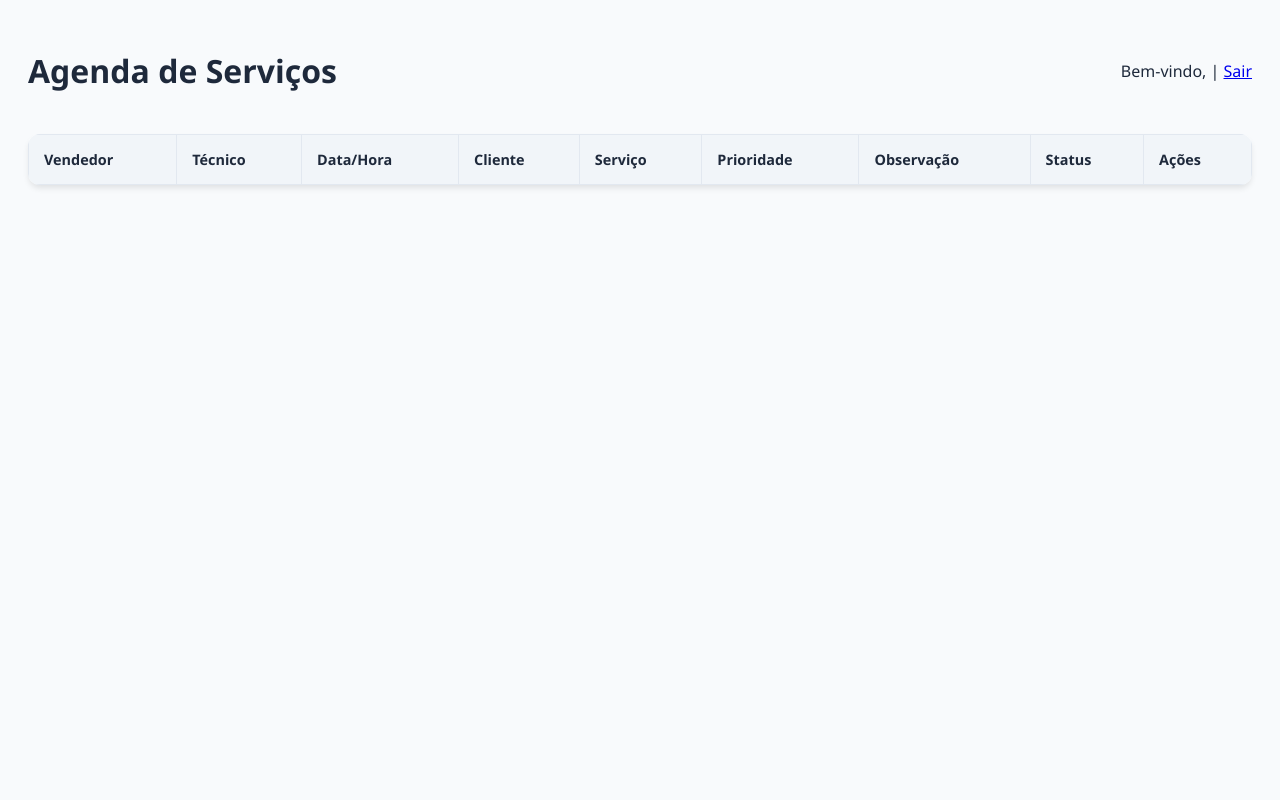
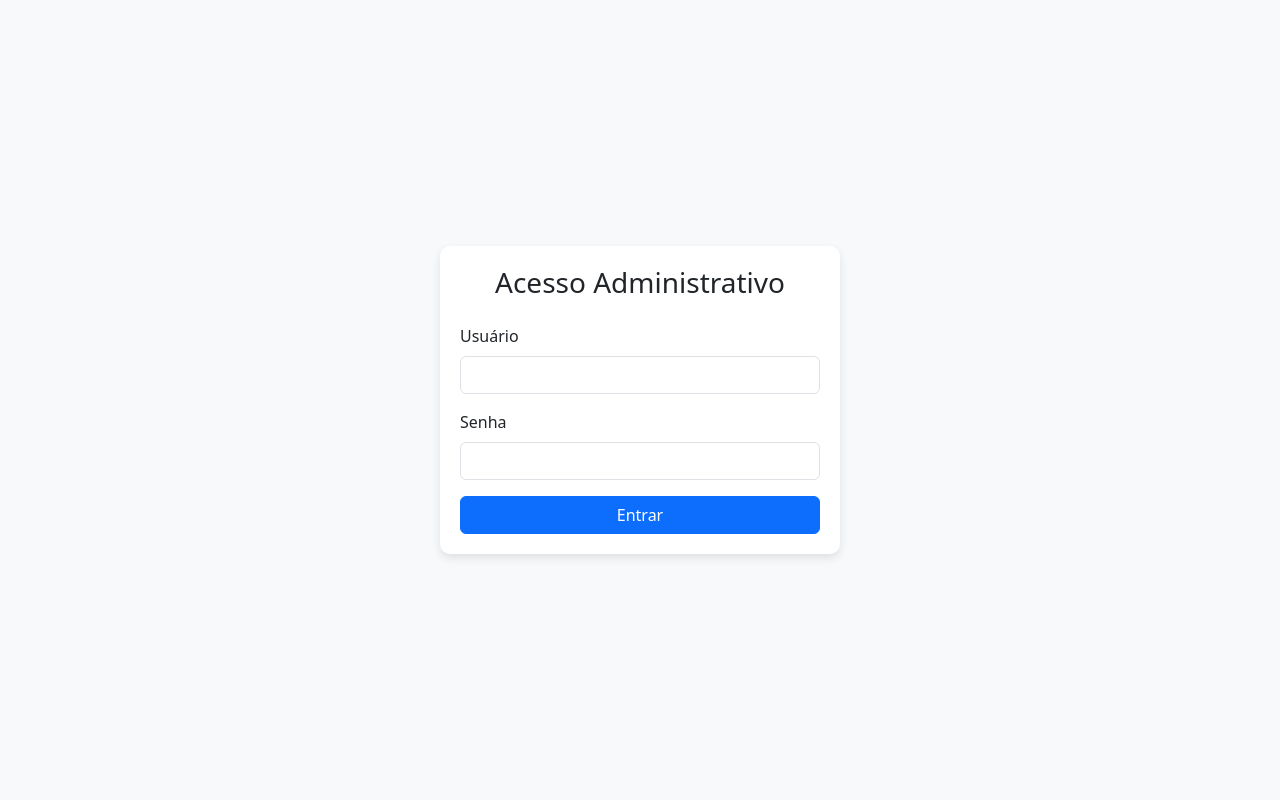
Before and after one commit to davidsonsuportelj-sys/agenda, a Flask app: page /login in a window 1280 px wide. Run offline with Flask 3, Linux system fonts and the light colour scheme; lists and menus that the app fills with data are empty.

Commit message:
Correção de tecnica

```diff
--- a/templates/login.html
+++ b/templates/login.html
@@ -3,86 +3,38 @@
 <head>
     <meta charset="UTF-8">
     <meta name="viewport" content="width=device-width, initial-scale=1.0">
-    <title>Agenda de Serviços</title>
+    <title>Login - Agenda</title>
+    <link href="https://cdn.jsdelivr.net/npm/bootstrap@5.3.0/dist/css/bootstrap.min.css" rel="stylesheet">
     <style>
-        :root { --primary: #2563eb; --bg: #f8fafc; --text: #1e293b; --white: #ffffff; }
-        body { font-family: 'Segoe UI', Tahoma, sans-serif; background: var(--bg); color: var(--text); padding: 20px; }
-        .header { display: flex; justify-content: space-between; align-items: center; margin-bottom: 20px; }
-        .card { background: var(--white); padding: 20px; border-radius: 12px; box-shadow: 0 4px 6px -1px rgba(0,0,0,0.1); margin-bottom: 20px; }
-        form { display: flex; flex-wrap: wrap; gap: 15px; align-items: flex-end; }
-        .field-wrapper { flex: 1; min-width: 140px; }
-        label { font-size: 0.85rem; font-weight: 600; margin-bottom: 5px; display: block; color: #475569; }
-        input, select { width: 100%; padding: 10px; border: 1px solid #cbd5e1; border-radius: 8px; box-sizing: border-box; }
-        button { background: var(--primary); color: white; border: none; padding: 10px 20px; border-radius: 8px; cursor: pointer; font-weight: bold; height: 42px; }
-        .table-responsive { overflow-x: auto; background: var(--white); border-radius: 12px; box-shadow: 0 4px 6px -1px rgba(0,0,0,0.1); }
-        table { width: 100%; border-collapse: collapse; min-width: 900px; border: 1px solid #e2e8f0; }
-        th { background: #f1f5f9; padding: 15px; text-align: left; font-size: 0.9rem; border: 1px solid #e2e8f0; }
-        td { padding: 15px; border: 1px solid #e2e8f0; }
-        .row-pendente { background-color: #fffbeb; }
-        .row-concluido { background-color: #f0fdf4; }
-        .row-cancelado { background-color: #fef2f2; }
-        .status-badge { padding: 6px 12px; border-radius: 20px; font-weight: 600; font-size: 0.8rem; }
-        .text-pendente { color: #d97706; } .text-concluido { color: #16a34a; } .text-cancelado { color: #dc2626; }
-        .obs-cell { max-width: 150px; overflow: hidden; text-overflow: ellipsis; white-space: nowrap; cursor: help; }
-        .dropup { position: relative; display: inline-block; }
-        .dropup-content { display: none; position: absolute; bottom: 100%; right: 0; background: white; border-radius: 8px; box-shadow: 0 10px 15px rgba(0,0,0,0.1); z-index: 10; min-width: 120px; }
-        .dropup:hover .dropup-content { display: block; }
-        .dropup-content a { padding: 10px; display: block; text-decoration: none; color: var(--text); }
-        .dropup-content a:hover { background: #f8fafc; }
+        body { background-color: #f8f9fa; display: flex; align-items: center; justify-content: center; height: 100vh; }
+        .login-card { width: 100%; max-width: 400px; padding: 20px; background: white; border-radius: 10px; box-shadow: 0px 4px 10px rgba(0,0,0,0.1); }
     </style>
 </head>
 <body>
 
-    <div class="header">
-        <h1>Agenda de Serviços</h1>
-        <div>
-            Bem-vindo, <strong>{{ current_user.id }}</strong>
-            {% if role == 'admin' %}| <a href="{{ url_for('ver_logs') }}">Ver Logs</a>{% endif %}
-            | <a href="{{ url_for('logout') }}">Sair</a>
+<div class="login-card">
+    <h3 class="text-center mb-4">Acesso Administrativo</h3>
+
+    {% with messages = get_flashed_messages() %}
+      {% if messages %}
+        {% for message in messages %}
+          <div class="alert alert-danger">{{ message }}</div>
+        {% endfor %}
+      {% endif %}
+    {% endwith %}
+
+    <form method="POST">
+        <div class="mb-3">
+            <label class="form-label">Usuário</label>
+            <input type="text" name="username" class="form-control" required>
         </div>
-    </div>
+        <div class="mb-3">
+            <label class="form-label">Senha</label>
+            <input type="password" name="password" class="form-control" required>
+        </div>
+        <button type="submit" class="btn btn-primary w-100">Entrar</button>
+    </form>
+</div>
 
-    {% if role in ['admin', 'vendedor'] %}
-    <div class="card">
-        <h3>Nova Ordem de Serviço</h3>
-        <form action="{{ url_for('agendar') }}" method="POST">
-            <div class="field-wrapper"><label>Cliente</label><input type="text" name="cliente" required></div>
-            <div class="field-wrapper"><label>Serviço</label><input type="text" name="servico" required></div>
-            <div class="field-wrapper"><label>Data/Hora</label><input type="datetime-local" name="horario" required></div>
-            <div class="field-wrapper"><label>Prioridade</label><select name="prioridade"><option>Baixa</option><option>Média</option><option>Alta</option></select></div>
-            <div class="field-wrapper"><label>Observação</label><input type="text" name="obs"></div>
-            <div class="field-wrapper"><label>Técnico</label><select name="tecnico">{% for t in tecnicos %}<option value="{{ t.username }}">{{ t.username }}</option>{% endfor %}</select></div>
-            {% if role == 'admin' %}
-            <div class="field-wrapper"><label>Vendedor</label><select name="vendedor">{% for v in vendedores %}<option value="{{ v.username }}">{{ v.username }}</option>{% endfor %}</select></div>
-            {% endif %}
-            <button type="submit">Agendar</button>
-        </form>
-    </div>
-    {% endif %}
-
-    <div class="table-responsive">
-        <table>
-            <tr><th>Vendedor</th><th>Técnico</th><th>Data/Hora</th><th>Cliente</th><th>Serviço</th><th>Prioridade</th><th>Observação</th><th>Status</th><th>Ações</th></tr>
-            {% for item in agenda %}
-            <tr class="{% if item.status == 'Pendente' %}row-pendente{% elif item.status == 'Concluído' %}row-concluido{% elif item.status == 'Cancelado' %}row-cancelado{% endif %}">
-                <td>{{ item.vendedor }}</td><td>{{ item.tecnico }}</td>
-                <td>{{ item.horario[8:10] }}/{{ item.horario[5:7] }}/{{ item.horario[0:4] }} {{ item.horario[11:16] }}</td>
-                <td>{{ item.cliente }}</td><td>{{ item.servico }}</td><td>{{ item.prioridade }}</td>
-                <td class="obs-cell" title="{{ item.obs }}">{{ item.obs }}</td>
-                <td><span class="status-badge {% if item.status == 'Pendente' %}text-pendente{% elif item.status == 'Concluído' %}text-concluido{% elif item.status == 'Cancelado' %}text-cancelado{% endif %}">{{ item.status }}</span></td>
-                <td>
-                    {% if item.status == 'Pendente' %}
-                    <div class="dropup"><button style="background: none; border: 1px solid #cbd5e1; padding: 5px 10px; cursor: pointer;">Ações ▼</button>
-                        <div class="dropup-content">
-                            <a href="{{ url_for('mudar_status', id=item.id, novo_status='Concluído') }}">Finalizar</a>
-                            {% if role != 'tecnico' %}<a href="{{ url_for('cancelar', id=item.id) }}">Cancelar</a>{% endif %}
-                        </div>
-                    </div>
-                    {% endif %}
-                </td>
-            </tr>
-            {% endfor %}
-        </table>
-    </div>
 </body>
 </html>
```
Also changed, not shown: templates/index.html (+6 -2 lines).
